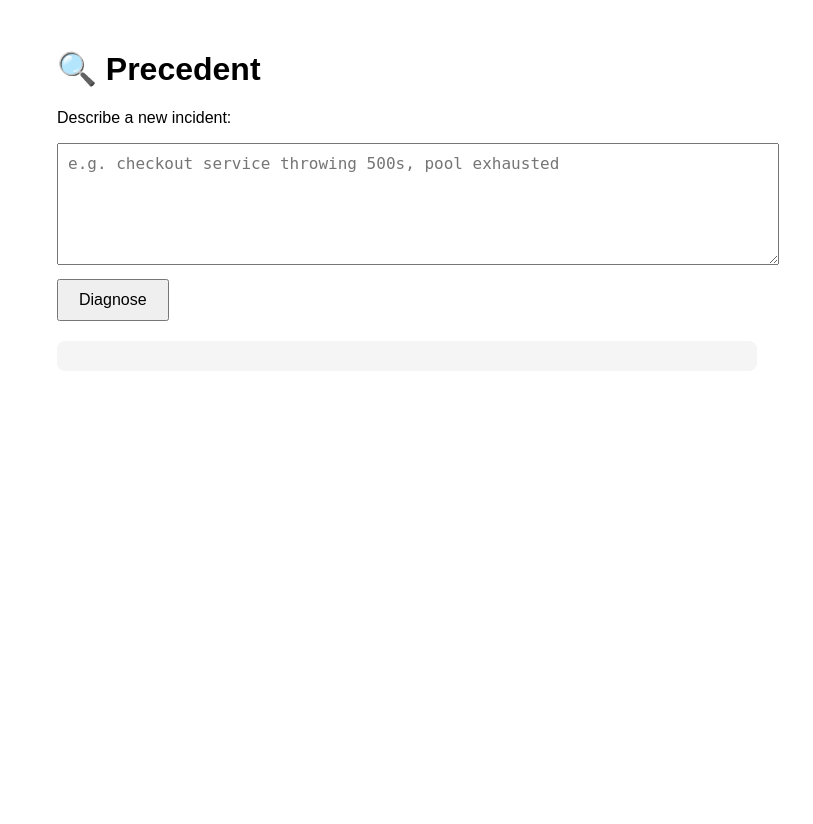
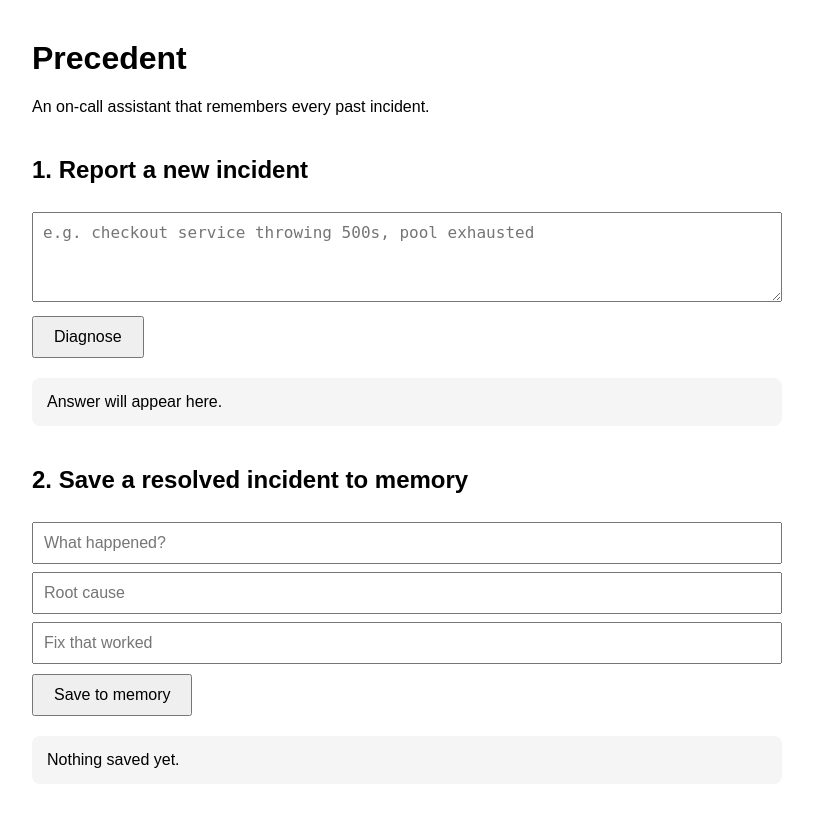
Before and after one commit to maddelaaashritha/precedent, a Flask app: page / in a window 1280 px wide. Shown: the whole page, without its empty margins (233-1046 px from the left). Before the commit the page ends 321 px from the top, so only its background shows below. Run offline with Flask 3, Linux system fonts and the light colour scheme.

Commit message:
Add demo data, save form and baseline agent

```diff
--- a/agent.py
+++ b/agent.py
@@ -3,7 +3,7 @@ from memory_setup import hindsight, BANK_ID
 def diagnose_with_memory(incident_text):
     answer = hindsight.reflect(
         bank_id=BANK_ID,
-        query=f"A new incident just happened: {incident_text}. Have we seen anything similar before? If so, what was the root cause and the fix? If not, say clearly that this is a new type of incident."
+        query=f"A new incident just happened: {incident_text}. Have we seen anything similar before? If so, give the root cause and the fix for each. If several past incidents are related, say clearly whether this is a recurring problem and what the pattern is. If not, say clearly that this is a new type of incident."
     )
     return answer
 
--- a/app.py
+++ b/app.py
@@ -14,5 +14,11 @@ def diagnose():
     result = diagnose_with_memory(incident_text)
     return jsonify({"response": result.text})
 
+@app.route("/resolve", methods=["POST"])
+def resolve():
+    data = request.json
+    store_incident(data["description"], data["root_cause"], data["fix"])
+    return jsonify({"status": "Saved to Hindsight memory!"})
+
 if __name__ == "__main__":
     app.run(debug=False, port=5000, threaded=False)
--- a/templates/index.html
+++ b/templates/index.html
@@ -1,33 +1,68 @@
 <!DOCTYPE html>
-<html>
+<html lang="en">
 <head>
+    <meta charset="UTF-8">
+    <meta name="viewport" content="width=device-width, initial-scale=1">
     <title>Precedent</title>
+    <script src="https://cdn.jsdelivr.net/npm/marked/marked.min.js"></script>
     <style>
-        body { font-family: Arial, sans-serif; max-width: 700px; margin: 50px auto; padding: 0 20px; }
-        textarea { width: 100%; height: 100px; font-size: 16px; padding: 10px; }
+        body { font-family: Arial, sans-serif; max-width: 750px; margin: 40px auto; padding: 0 20px; }
+        h2 { margin-top: 40px; }
+        textarea, input { width: 100%; box-sizing: border-box; font-size: 16px; padding: 10px; margin-top: 8px; }
+        textarea { height: 90px; }
         button { margin-top: 10px; padding: 10px 20px; font-size: 16px; cursor: pointer; }
-        #response { margin-top: 20px; padding: 15px; background: #f5f5f5; border-radius: 8px; white-space: pre-wrap; }
+        .box { margin-top: 20px; padding: 15px; background: #f5f5f5; border-radius: 8px; }
     </style>
 </head>
 <body>
-    <h1>🔍 Precedent</h1>
-    <p>Describe a new incident:</p>
+    <h1> Precedent</h1>
+    <p>An on-call assistant that remembers every past incident.</p>
+
+    <h2>1. Report a new incident</h2>
     <textarea id="incident" placeholder="e.g. checkout service throwing 500s, pool exhausted"></textarea>
-    <br>
     <button onclick="diagnose()">Diagnose</button>
-    <div id="response"></div>
+    <div class="box" id="response">Answer will appear here.</div>
+
+    <h2>2. Save a resolved incident to memory</h2>
+    <input id="desc" placeholder="What happened?">
+    <input id="cause" placeholder="Root cause">
+    <input id="fix" placeholder="Fix that worked">
+    <button onclick="saveIncident()">Save to memory</button>
+    <div class="box" id="saveStatus">Nothing saved yet.</div>
 
     <script>
         async function diagnose() {
-            const incident = document.getElementById("incident").value;
-            document.getElementById("response").innerText = "Thinking...";
-            const res = await fetch("/diagnose", {
-                method: "POST",
-                headers: { "Content-Type": "application/json" },
-                body: JSON.stringify({ incident: incident })
-            });
-            const data = await res.json();
-            document.getElementById("response").innerText = data.response;
+            const out = document.getElementById("response");
+            out.innerText = "Searching memory and thinking... (this can take 30-60 seconds)";
+            try {
+                const res = await fetch("/diagnose", {
+                    method: "POST",
+                    headers: { "Content-Type": "application/json" },
+                    body: JSON.stringify({ incident: document.getElementById("incident").value })
+                });
+                if (!res.ok) { out.innerText = "Error: " + await res.text(); return; }
+                const data = await res.json();
+                out.innerHTML = marked.parse(data.response);
+            } catch (err) { out.innerText = "Request failed: " + err; }
+        }
+
+        async function saveIncident() {
+            const out = document.getElementById("saveStatus");
+            out.innerText = "Saving...";
+            try {
+                const res = await fetch("/resolve", {
+                    method: "POST",
+                    headers: { "Content-Type": "application/json" },
+                    body: JSON.stringify({
+                        description: document.getElementById("desc").value,
+                        root_cause: document.getElementById("cause").value,
+                        fix: document.getElementById("fix").value
+                    })
+                });
+                if (!res.ok) { out.innerText = "Error: " + await res.text(); return; }
+                const data = await res.json();
+                out.innerText = data.status;
+            } catch (err) { out.innerText = "Request failed: " + err; }
         }
     </script>
 </body>
```
Also changed, not shown: add_incident_2.py (added, +9 -0 lines), add_incident_3.py (added, +9 -0 lines), baseline_agent.py (added, +16 -0 lines), memory.py (+7 -2 lines), seed_incidents.py (added, +33 -0 lines).
